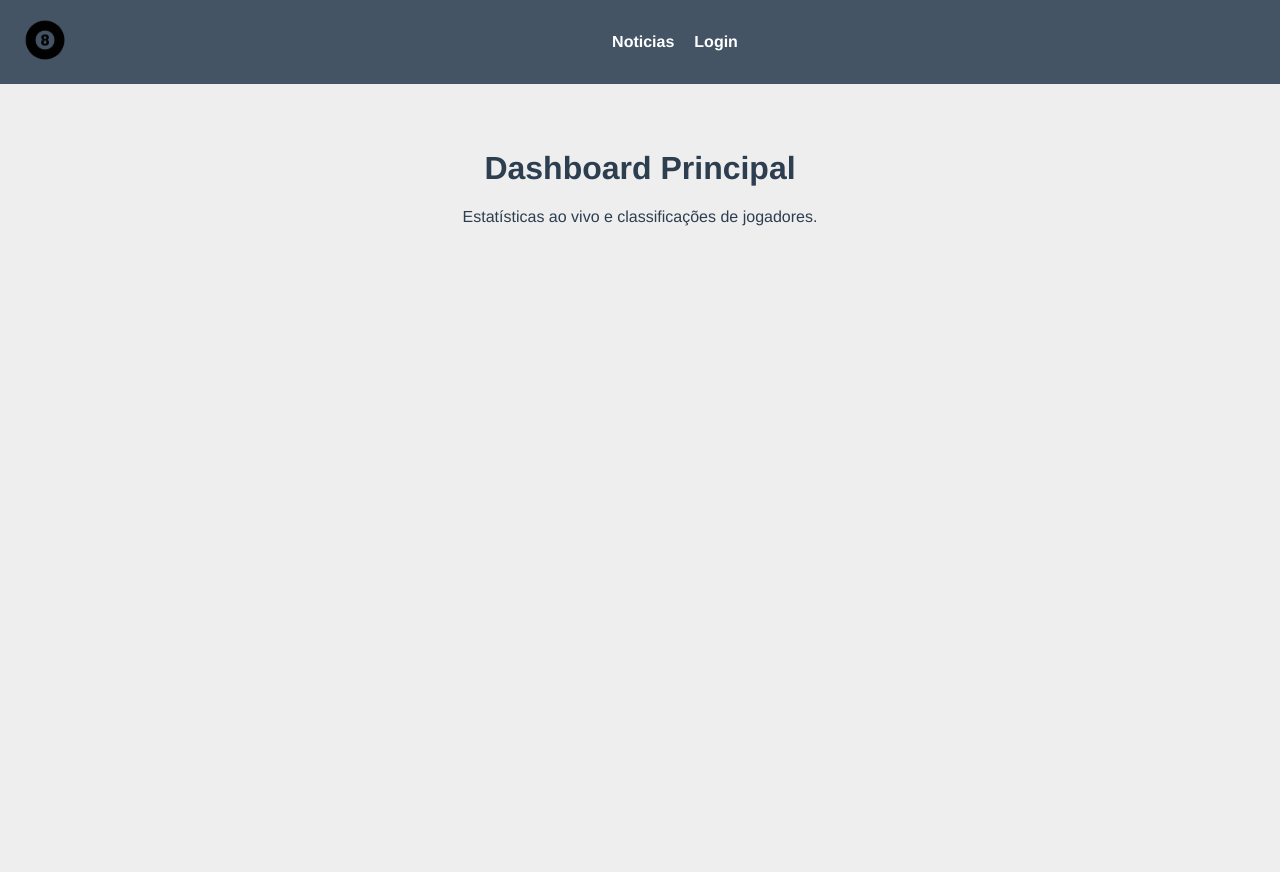
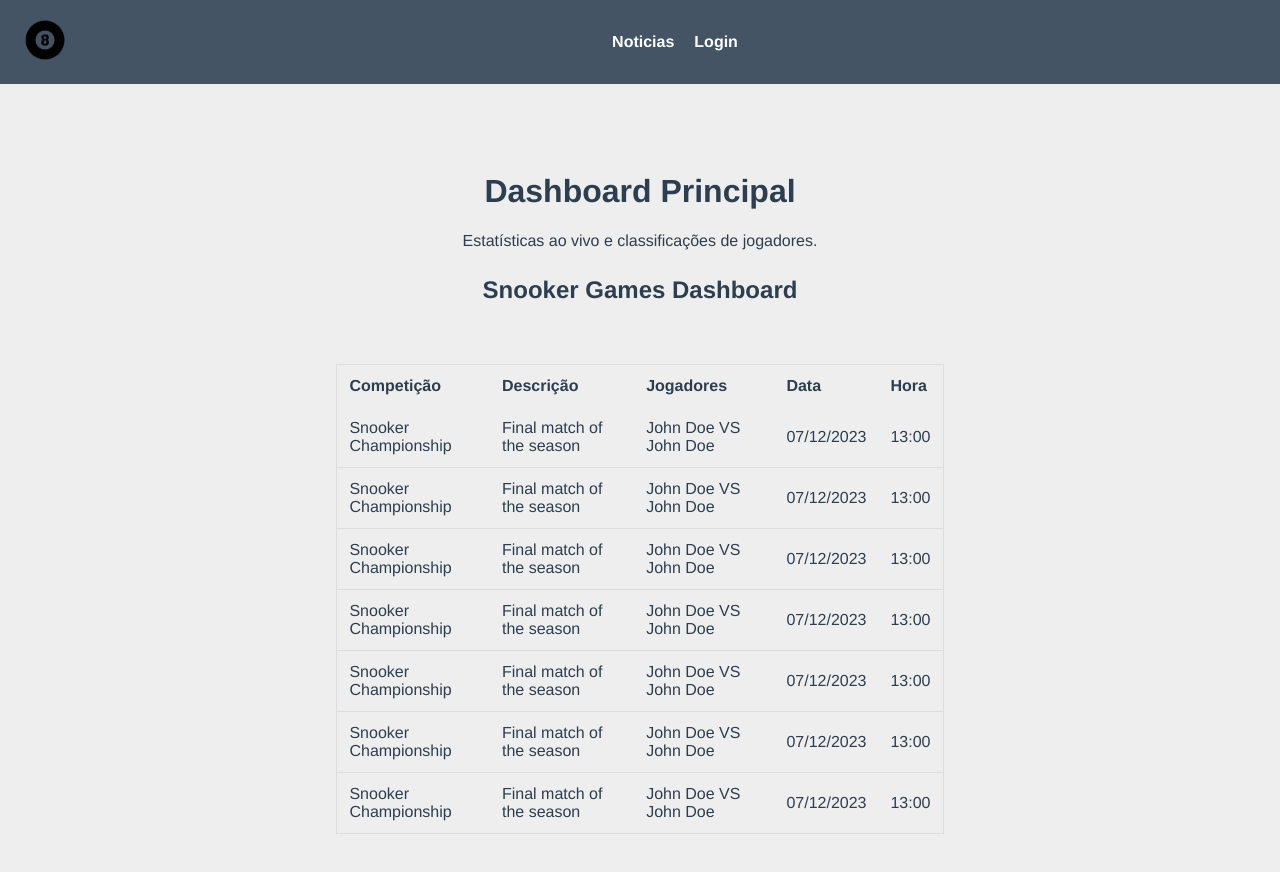
Before and after one commit to DiogoAlmeida11/snooker, a Vue app: page /dashboard in a window 1280 px wide. Shown: the top 872 px of the page. Before the commit the page ends 800 px from the top, so only its background shows below. Built offline with nearby package versions, Linux system fonts and the light colour scheme.

Commit message:
dashboard

```diff
--- /dev/null
+++ b/src/components/Dashboard_component.vue
@@ -0,0 +1,51 @@
+<template>
+    <div class="dashboard">
+      <h2>Snooker Games Dashboard</h2>
+      <div class="game-cards">
+        <game-card v-for="(game, index) in games" :key="index" v-bind="game" />
+      </div>
+    </div>
+  </template>
+
+  <script>
+  import GameCard from './Table.vue';
+
+  export default {
+    components: {
+      GameCard,
+    },
+    data() {
+      return {
+        games: [
+          {
+            title: 'Snooker Championship',
+            description: 'Final match of the season',
+            players: ['John Doe', 'Jane Smith'],
+            date: '2023-12-01',
+          },
+          // Adicione mais jogos conforme necessário
+        ],
+      };
+    },
+  };
+  </script>
+
+  <style scoped>
+  .dashboard {
+    display: flex;
+    flex-direction: column;
+    align-items: center; /* Centraliza os itens no eixo horizontal */
+    text-align: center;
+  }
+
+  .game-cards {
+    display: flex;
+    flex-wrap: wrap;
+    justify-content: space-around;
+    margin-top: 20px; /* Adiciona espaço entre o título e os cartões de jogo */
+  }
+
+  h2 {
+    margin-top: 0; /* Remove a margem superior padrão do h2 */
+  }
+  </style>
--- /dev/null
+++ b/src/components/Table.vue
@@ -0,0 +1,74 @@
+<template>
+    <div class="dashboard">
+      <table class="table table-bordered">
+        <thead class="bg-primary text-white">
+          <tr>
+            <th>Competição</th>
+            <th>Descrição</th>
+            <th>Jogadores</th>
+            <th>Data</th>
+            <th>Hora</th>
+          </tr>
+        </thead>
+        <tbody>
+          <tr v-for="game in games" :key="game.id" class="hoverable-row">
+            <td>{{ game.titulo }}</td>
+            <td>{{ game.descricao }}</td>
+            <td>{{ game.jogadores }}</td>
+            <td>{{ game.data }}</td>
+            <td>{{ game.hora }}</td>
+          </tr>
+        </tbody>
+      </table>
+    </div>
+  </template>
+
+  <script>
+  import { defineComponent } from 'vue';
+  import { useGamesStore } from '../stores/games';
+
+  export default defineComponent({
+    data() {
+      return {
+        games: [],
+      };
+    },
+    async created() {
+      const gamesStore = useGamesStore();
+      this.games = await gamesStore.allGames;
+    },
+  });
+  </script>
+
+  <style scoped>
+  .dashboard {
+    display: flex;
+    justify-content: center;
+    margin-top: 20px;
+  }
+
+  .table {
+    width: 80%;
+    border: 1px solid #ddd;
+    border-collapse: collapse;
+  }
+
+  th, td {
+    text-align: left;
+    padding: 12px;
+  }
+
+  tr {
+    border-bottom: 1px solid #ddd;
+  }
+
+  tr:last-child {
+    border-bottom: none;
+  }
+
+  .hoverable-row:hover {
+    background-color: #f5f5f5; /* Adiciona cor de fundo ao passar o mouse sobre a linha */
+  }
+  </style>
+
+  <link rel="stylesheet" href="https://cdn.jsdelivr.net/npm/bootstrap@5.3.0/dist/css/bootstrap.min.css" integrity="sha384-btGc9WHsUOF8trKfmhVOA4TD6XlLToHHvz88fcCKhS8IcrLZOd+Q6a5I8R++tbuU" crossorigin="anonymous">
--- /dev/null
+++ b/src/stores/games.js
@@ -0,0 +1,67 @@
+import { defineStore } from "pinia";
+
+export const useGamesStore = defineStore("games", {
+  state: () => ({
+    games: [
+      {
+        titulo: "Snooker Championship",
+        descricao: "Final match of the season",
+        jogadores: "John Doe VS John Doe",
+        jogador2: "John Doe",
+        data: "07/12/2023",
+        hora: "13:00",
+      },
+      {
+        titulo: "Snooker Championship",
+        descricao: "Final match of the season",
+        jogadores: "John Doe VS John Doe",
+        jogador2: "John Doe",
+        data: "07/12/2023",
+        hora: "13:00",
+      },
+      {
+        titulo: "Snooker Championship",
+        descricao: "Final match of the season",
+        jogadores: "John Doe VS John Doe",
+        jogador2: "John Doe",
+        data: "07/12/2023",
+        hora: "13:00",
+      },
+      {
+        titulo: "Snooker Championship",
+        descricao: "Final match of the season",
+        jogadores: "John Doe VS John Doe",
+        jogador2: "John Doe",
+        data: "07/12/2023",
+        hora: "13:00",
+      },
+      {
+        titulo: "Snooker Championship",
+        descricao: "Final match of the season",
+        jogadores: "John Doe VS John Doe",
+        jogador2: "John Doe",
+        data: "07/12/2023",
+        hora: "13:00",
+      },
+      {
+        titulo: "Snooker Championship",
+        descricao: "Final match of the season",
+        jogadores: "John Doe VS John Doe",
+        jogador2: "John Doe",
+        data: "07/12/2023",
+        hora: "13:00",
+      },
+      {
+        titulo: "Snooker Championship",
+        descricao: "Final match of the season",
+        jogadores: "John Doe VS John Doe",
+        jogador2: "John Doe",
+        data: "07/12/2023",
+        hora: "13:00",
+      },
+    ],
+  }),
+  getters: {
+    allGames: (state) => state.games,
+  },
+});
--- a/src/views/Dashboard.vue
+++ b/src/views/Dashboard.vue
@@ -1,12 +1,36 @@
 <template>
-    <div>
+  <div id="app">
+    <div class="content">
       <h1>Dashboard Principal</h1>
       <p>Estatísticas ao vivo e classificações de jogadores.</p>
     </div>
-  </template>
+    <Dashboard class="dashboard" />
+  </div>
+</template>
 
-  <script>
-  export default {
-    name: 'Dashboard'
-  }
-  </script>
+<script>
+import Dashboard from '../components/Dashboard_component.vue';
+
+export default {
+  components: {
+    Dashboard,
+  },
+};
+</script>
+
+<style>
+#app {
+  display: flex;
+  flex-direction: column;
+  align-items: center;
+  font-family: 'Avenir', 'Helvetica', 'Arial', sans-serif;
+  text-align: center;
+  color: #2c3e50;
+  margin-top: 1px;
+  height: 1000vh;
+}
+
+.dashboard {
+  margin-top: 10px; /* Ajuste a distância conforme necessário */
+}
+</style>
```
